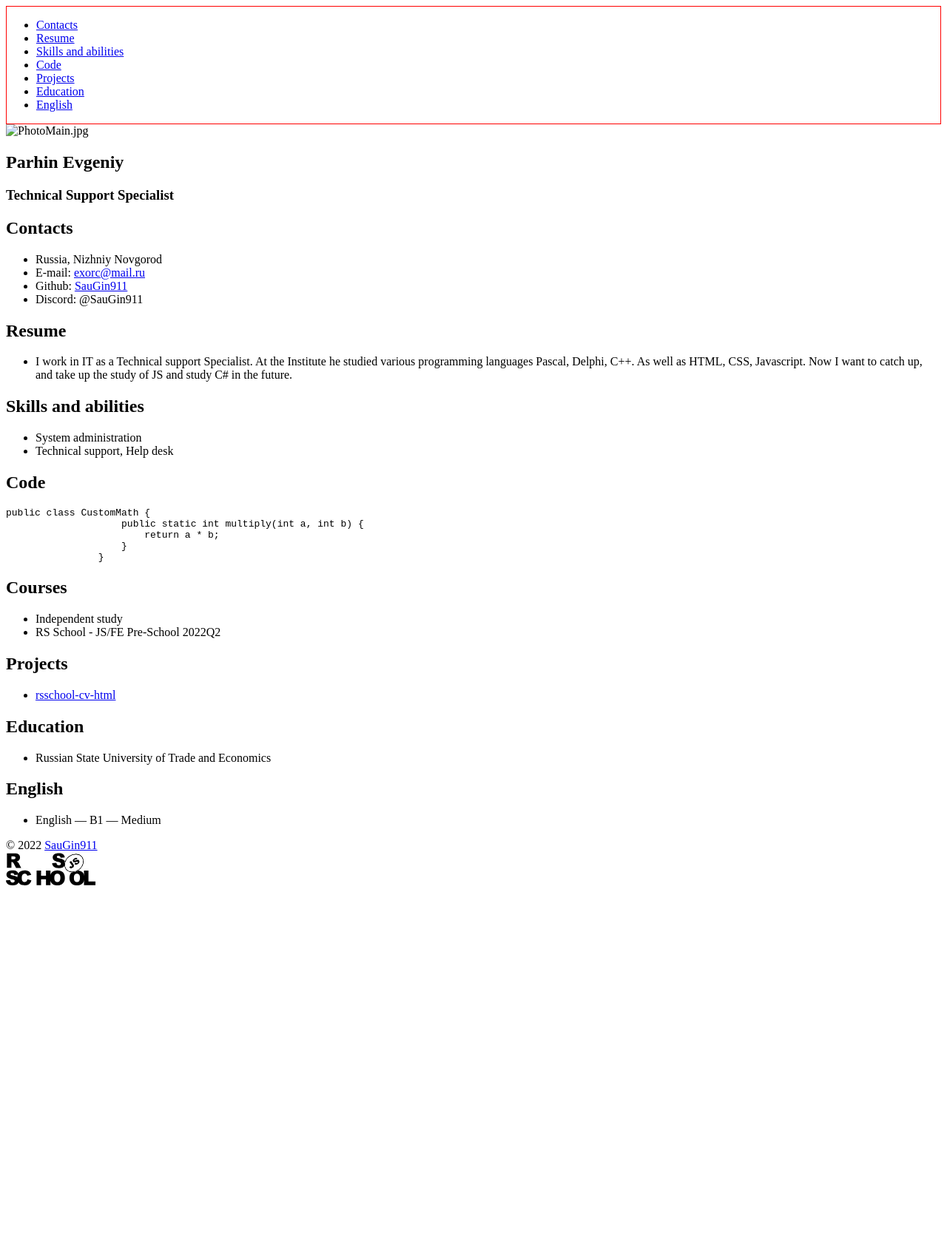
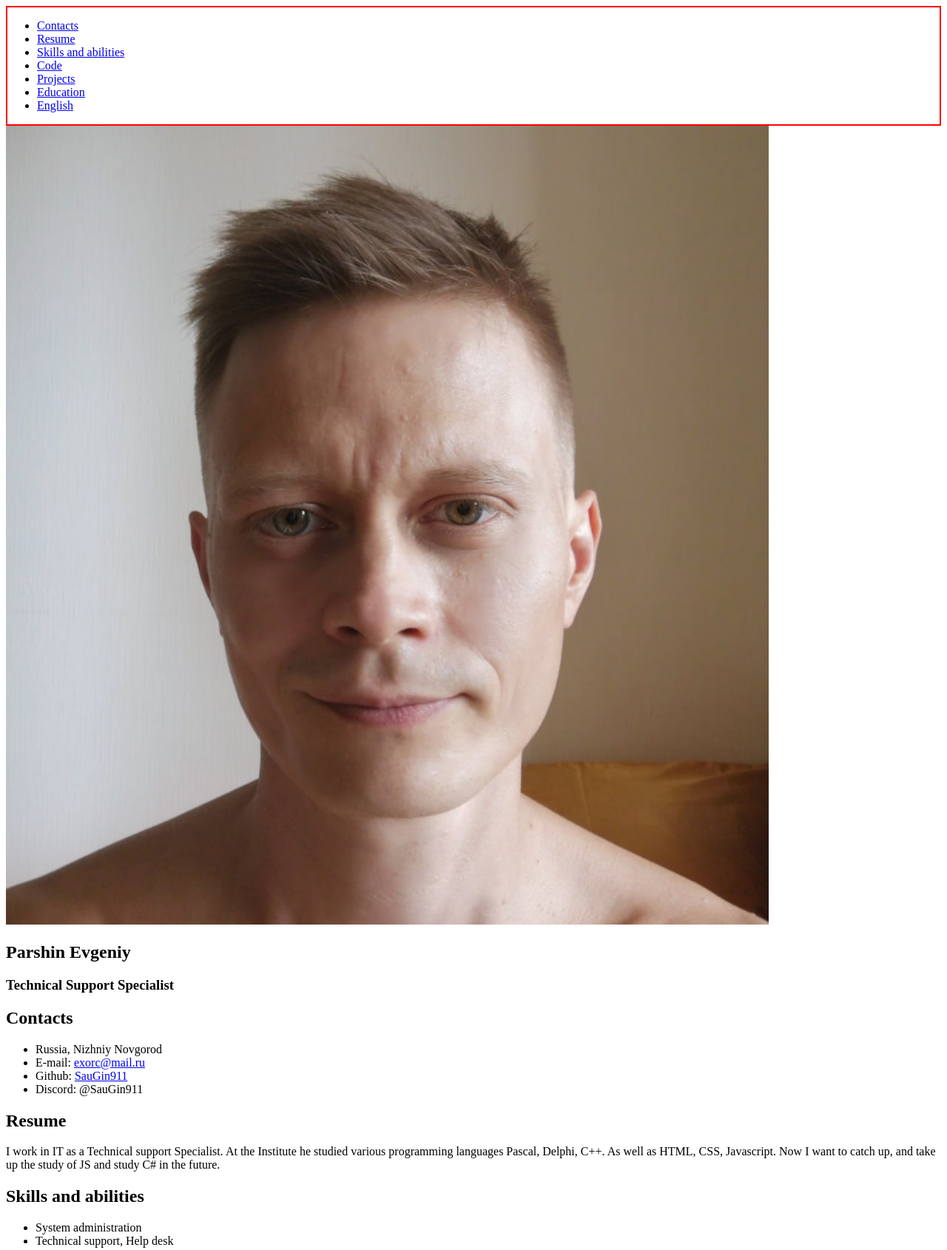
Before and after one commit to SauGin911/rsschool-cv, a plain HTML site: page index.html in a window 1280 px wide. Shown: the top 1690 px of the page at 74% size. Before the commit the page ends 1209 px from the top, so only its background shows below. Drawn offline with Linux system fonts and the light colour scheme.

Commit message:
fix: update index.html

```diff
--- a/index.html
+++ b/index.html
@@ -1,4 +1,4 @@
-<!DOCTYPE html>
+<!DOCTYPE html><!DOCTYPE html>
 <html lang="en">
 <head>
     <title>My CV</title>
@@ -9,96 +9,92 @@
 </head>
 <body>
     <header class="header">
-        <div class="container">
+        <div class="container header">
             <nav class="nav">
                 <ul class="nav-list">
-                    <li class="nav-item"><a href="#contacts" class="nav-link"><font>Contacts</font></a></li>
-                    <li class="nav-item"><a href="#summary" class="nav-link"><font>Resume</font></a></li>
-                    <li class="nav-item"><a href="#skills" class="nav-link"><font>Skills and abilities</font></a></li>
-                    <li class="nav-item"><a href="#code" class="nav-link"><font>Code</font></a></li>
-                    <li class="nav-item"><a href="#projects" class="nav-link"><font>Projects</font></a></li>
-                    <li class="nav-item"><a href="#education" class="nav-link"><font>Education</font></a></li>
-                    <li class="nav-item"><a href="#english" class="nav-link"><font>English</font></a></li>
+                    <li class="nav-item"><a href="#contacts" class="nav-link">Contacts</a></li>
+                    <li class="nav-item"><a href="#summary" class="nav-link">Resume</a></li>
+                    <li class="nav-item"><a href="#skills" class="nav-link">Skills and abilities</a></li>
+                    <li class="nav-item"><a href="#code" class="nav-link">Code</a></li>
+                    <li class="nav-item"><a href="#projects" class="nav-link">Projects</a></li>
+                    <li class="nav-item"><a href="#education" class="nav-link">Education</a></li>
+                    <li class="nav-item"><a href="#english" class="nav-link">English</a></li>
                   </ul>
             </nav>
         </div>
     </header>
 
-    <main>
-        <div class="container">
-            <section>
-                <img src="./assets/img/PhotoMain2.jpg" alt="PhotoMain.jpg" class="section-profile-logo">
-                <div>
-                    <h1 class="section-title main-title">Parhin Evgeniy</h1>
+    <main class="main-container">
+        <div class="container main-container">
+            <section class="section section-profile">
+                <img class="section-profile-logo" src="./assets/img/PhotoMain.jpg" alt="PhotoMain.jpg">
+                <div class="section-profile-title">
+                    <h1 class="section-title main-title">Parshin Evgeniy</h1>
                     <h3 class="section-subtitle">Technical Support Specialist</h3>
                 </div>
             </section>
         </div>
-            <section id="contacts">
-                <h2>Contacts</h2>
-                <ul>
-                    <li>Russia, Nizhniy Novgorod</li>
-                    <li>E-mail: <a href="mailto:exorc@mail.ru" title="e-mail">exorc@mail.ru</a></li>
-                    <li>Github: <a href="https://github.com/SauGin911" title="Github">SauGin911</a></li>
-                    <li>Discord: @SauGin911</li>
+            <section class="section" id="contacts">
+                <h2 class="section-title">Contacts</h2>
+                <ul class="section-list">
+                    <li class="section-item contacts-item">Russia, Nizhniy Novgorod</li>
+                    <li class="section-item contacts-item">E-mail: <a href="mailto:exorc@mail.ru" title="e-mail">exorc@mail.ru</a></li>
+                    <li class="section-item contacts-item">Github: <a href="https://github.com/SauGin911" title="Github">SauGin911</a></li>
+                    <li class="section-item contacts-item">Discord: @SauGin911</li>
                 </ul>
             </section>
-            <section id="summary">
-                <h2>Resume</h2>
-                <ul>
-                    <li><font class="">I work in IT as a Technical support Specialist.
-                        At the Institute he studied various programming
-                        languages Pascal, Delphi, C++. As well as HTML, CSS,
-                        Javascript. Now I want to catch up, and take up the study
-                        of JS and study C# in the future.</font></li>
+            <section class="section" id="summary">
+                <h2 class="section-title">Resume</h2>
+                    <p>
+                        I work in IT as a Technical support Specialist. At the Institute he studied various programming languages Pascal, Delphi, C++. As well as HTML, CSS, Javascript. Now I want to catch up, and take up the study of JS and study C# in the future.
+                    </p>
+            </section>
+            <section class="section" id="skills">
+                <h2 class="section-title">Skills and abilities</h2>
+                <ul class="section-list">
+                    <li class="section-item">System administration</li>
+                    <li class="section-item">Technical support, Help desk</li>
                 </ul>
             </section>
-            <section id="skills">
-                <h2>Skills and abilities</h2>
-                <ul>
-                    <li>System administration</li>
-                    <li>Technical support, Help desk</li>
-                </ul>
-            </section>
-            <section id="code">
-                <h2>Code</h2>
+            <section class="section" id="code">
+                <h2 class="section-title">Code</h2>
                 <pre>public class CustomMath {
                     public static int multiply(int a, int b) {
                         return a * b;
                     }
                 }</pre>
             </section>
-            <section id="courses">
-                <h2>Courses</h2>
-                <ul>
-                    <li>Independent study</li>
-                    <li>RS School - JS/FE Pre-School 2022Q2</li>
+            <section class="section" id="courses">
+                <h2 class="section-title">Courses</h2>
+                <ul class="section-list">
+                    <li class="section-item">Independent study</li>
+                    <li class="section-item">RS School - JS/FE Pre-School 2022Q2</li>
                 </ul>
             </section>
-            <section id="projects">
-                <h2>Projects</h2>
-                <ul>
-                    <li><a href="https://github.com/SauGin911/rsschool-cv/tree/rsschool-cv-html">rsschool-cv-html</a></li>
+            <section class="section" id="projects">
+                <h2 class="section-title">Projects</h2>
+                <ul class="section-list">
+                    <li class="section-item"><a href="https://github.com/SauGin911/rsschool-cv/tree/rsschool-cv-html">rsschool-cv-html</a></li>
                 </ul>
             </section>
-            <section id="education">
-                <h2>Education</h2>
-                <ul>
-                    <li>Russian State University of Trade and Economics</li>
+            <section class="section"id="education">
+                <h2 class="section-title">Education</h2>
+                <ul class="section-list">
+                    <li class="section-item">Russian State University of Trade and Economics</li>
                 </ul>
             </section >
-            <section id="english">
-                <h2>English</h2>
-                <ul>
-                    <li>English — B1 — Medium</li>
+            <section class="section" id="english">
+                <h2 class="section-title">English</h2>
+                <ul class="section-list">
+                    <li class="section-item">English — B1 — Medium</li>
                 </ul>
             </section>
     </main>
 
-    <footer>
-        <div class="container">
+    <footer class="footer">
+        <div class="footer-container">
             <div>© 2022 <a href="https://github.com/SauGin911" class="github nav-link">SauGin911</a></div>
-            <img src="./assets/svg/rs_school_js.svg" alt="rss.svg" width="121" height="45"><a href="https://rs.school/js/"></a>
+            <img class="rss" src="./assets/svg/rs_school_js.svg" alt="rss.svg"><a href="https://rs.school/js/"></a>
         </div>
     </footer>
 </body>
```
